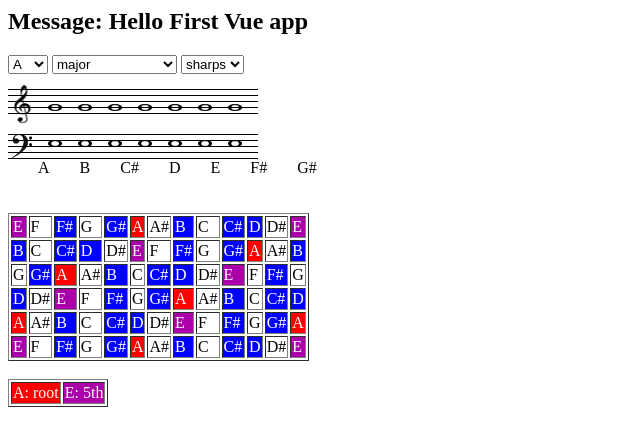
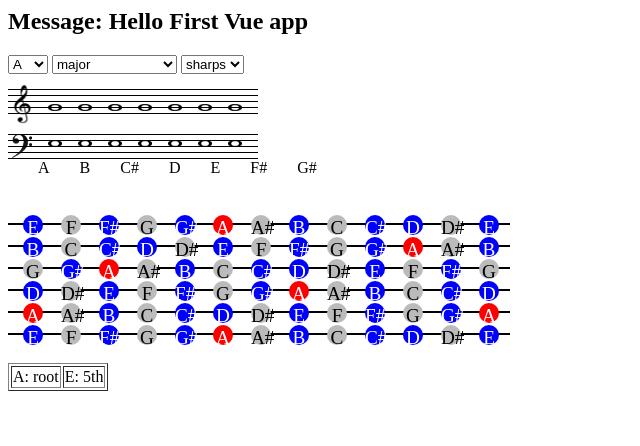
Before and after one commit to dsdardik/MusicalScales, a plain HTML site: page index.html in a window 1280 px wide. Shown: the whole page, without its empty margins (0-640 px from the left). Drawn offline with nearby package versions, Linux system fonts and the light colour scheme.

Commit message:
moving vue.js code to new app.js file. Updating visuals of fretboard to have lines instead of a simple table

```diff
--- /dev/null
+++ b/app.js
@@ -0,0 +1,140 @@
+var scaleFactory = new ScaleFactory();
+	var vue  = new Vue({
+		el: '#app',
+		data: {
+			message: 'First Vue app',
+			htmlContent: '<p>Scale:</p><select><option value="">Select</option></select>',
+			letterList: scaleFactory.letters.sharps,
+			scaleList: Object.keys(scaleFactory.scale),
+			keySignatureList: Object.keys(scaleFactory.letters)
+		},
+		methods: {
+			titleMessage : function(){
+				return "Hello " + this.message;
+			}
+		},
+		components: {
+			'dropdown' : {
+				props: ['value'],
+				template:  `<div>
+								<p>Scale:</p>
+								<select>
+									<option value="">Select</option>
+									<option :value="value">{{value}}</option>
+								</select>
+							</div>`
+			},
+			'my-comp' : {
+				data: function(){
+					return {
+						count: 0
+					}
+				},
+				template: `<button v-on:click="count++">You clicked me {{ count }} times.</button>`
+			}
+		}
+	});
+
+
+	$(function(){
+		setScale();
+		$("#letter").on('change', setScale);
+		$("#scaleType").on('change', setScale);
+		$("#keySignature").on('change', setScale);
+	});
+
+
+	function setScale(){
+			var letter = $("#letter").val();
+			var scaleTypeVal = $("#scaleType").val();
+			var keySignatureVal = $("#keySignature").val();
+			console.log(letter + " " + scaleTypeVal + ", " + keySignatureVal);
+			var scale = scaleFactory.generateScale(letter, scaleTypeVal, keySignatureVal);
+
+			var leftLength = 10;
+			$("#staffScale").html("");
+			$("#staff .note").remove();
+			for(var i=0; i< scale.scale.length; i++){
+				var trebleNote = $("<img>",{
+								class: "note",
+								src: "images/WholeNote.png"
+							});
+				leftLength += 30;
+				trebleNote.css("padding-top","20");
+				trebleNote.css("padding-left",leftLength+"px");
+				$("#trebleClef").prepend(trebleNote);
+				var bassNote = trebleNote.clone();
+				bassNote.css("padding-top","11");
+				//bassNote.css("padding-left",leftLength+"px");
+				$("#bassClef").prepend(bassNote);
+				var note = $("<span>"+scale.scale[i]+"</span>");
+				note.css("padding-left","30px");
+				$("#staffScale").append(note);
+			}
+
+			var guitar = scaleFactory.generateFretboard(scale, 'standard');
+			var board = guitar.board;
+
+			var html = "<br /><br />";
+			html += "<table border='1'>";
+			for(var i = board.length - 1; i >= 0 ; i--){
+				html += "<tr>";
+				str = board[i];
+				for(var j = 0; j < str.length; j++){
+					var note = str[j];
+					var attr = "";
+					if(scale.hasNote(note.name)){
+						attr = "class='inScale " + note.scaleDegree + "'"; // add attr's too note class
+					}
+					html += "<td "+attr+">"+note+"</td>";
+				}
+				html += "</tr>";
+			}
+			html += "</table>";
+
+			html = "<br /><br />";
+			html += "<div class=''>";
+			for(var i = board.length - 1; i >= 0 ; i--){
+				html += "<div class='guitarString "+guitar.tune[i]+"'>";
+				html += "<div class='guitarStringLine'></div>";
+				str = board[i];
+				for(var j = 0; j < str.length; j++){
+					var note = str[j];
+					var attr = "";
+					var classes = "guitarNote";
+					if(scale.hasNote(note.name)){
+						attr = "class='inScale " + note.scaleDegree + "'"; // add attr's too note class
+						classes += " inScale " +note.scaleDegree;
+					}
+					var noteDiv = $('<div>', {
+										class: classes
+									});
+					attr = "class='"+ classes +"'";
+					html += "<div "+attr+"><div class='note'>"+note+"</div></div>";
+					//html += noteDiv.html();
+				}
+				html += "</div>";
+			}
+			html += "</div>";
+			$("#guitar").html(html);
+
+			var note;
+			var scaleDegrees = ['root', '5th'] // maybe change back to index
+			var html = "<br /><div><table border='1'><tr>";
+			for(var i = 0; i < scaleDegrees.length; i++){
+				note = scale.getNoteByDegree(scaleDegrees[i]);
+				//console.log(scale.scale); // I don't like these names
+				attr = "class='inScale " + note.scaleDegree + "'"; // add attr's too note class
+				html += "<td "+attr+">"+note+": "+note.scaleDegree+"</td>";
+			}
+			html += "</tr></table></div>";
+			$("#legend").html(html);
+
+			/*
+			$(".inScale span").css('color','white');
+			$(".inScale span").css('background-color','blue');
+			$(".5th span").css('background-color','#aa00aa');
+			$(".root span").css('background-color','red');
+			*/
+
+		}
--- a/index.html
+++ b/index.html
@@ -55,123 +55,6 @@
 				integrity="sha256-3edrmyuQ0w65f8gfBsqowzjJe2iM6n0nKciPUp8y+7E="
 				crossorigin="anonymous">
 		</script>
-		<script type="text/javascript">
-
-			var scaleFactory = new ScaleFactory();
-			var vue  = new Vue({
-				el: '#app',
-				data: {
-					message: 'First Vue app',
-					htmlContent: '<p>Scale:</p><select><option value="">Select</option></select>',
-					letterList: scaleFactory.letters.sharps,
-					scaleList: Object.keys(scaleFactory.scale),
-					keySignatureList: Object.keys(scaleFactory.letters)
-				},
-				methods: {
-					titleMessage : function(){
-						return "Hello " + this.message;
-					}
-				},
-				components: {
-					'dropdown' : {
-						props: ['value'],
-						template:  `<div>
-										<p>Scale:</p>
-										<select>
-											<option value="">Select</option>
-											<option :value="value">{{value}}</option>
-										</select>
-									</div>`
-					},
-					'my-comp' : {
-						data: function(){
-							return {
-								count: 0
-							}
-						},
-						template: `<button v-on:click="count++">You clicked me {{ count }} times.</button>`
-					}
-				}
-			});
-
-
-			$(function(){
-				setScale();
-				$("#letter").on('change', setScale);
-				$("#scaleType").on('change', setScale);
-				$("#keySignature").on('change', setScale);
-			});
-
-
-			function setScale(){
-					var letter = $("#letter").val();
-					var scaleTypeVal = $("#scaleType").val();
-					var keySignatureVal = $("#keySignature").val();
-					console.log(letter + " " + scaleTypeVal + ", " + keySignatureVal);
-					var scale = scaleFactory.generateScale(letter, scaleTypeVal, keySignatureVal);
-
-					var leftLength = 10;
-					$("#staffScale").html("");
-					$("#staff .note").remove();
-					for(var i=0; i< scale.scale.length; i++){
-						var trebleNote = $("<img>",{
-										class: "note",
-										src: "images/WholeNote.png"
-									});
-						leftLength += 30;
-						trebleNote.css("padding-top","20");
-						trebleNote.css("padding-left",leftLength+"px");
-						$("#trebleClef").prepend(trebleNote);
-						var bassNote = trebleNote.clone();
-						bassNote.css("padding-top","11");
-						//bassNote.css("padding-left",leftLength+"px");
-						$("#bassClef").prepend(bassNote);
-						var note = $("<span>"+scale.scale[i]+"</span>");
-						note.css("padding-left","30px");
-						$("#staffScale").append(note);
-					}
-
-					var guitar = scaleFactory.generateFretboard(scale, 'standard');
-					var board = guitar.board;
-
-					var html = "<br /><br />";
-					html += "<table border='1'>";
-					for(var i = board.length - 1; i >= 0 ; i--){
-						html += "<tr>";
-						str = board[i];
-						for(var j = 0; j < str.length; j++){
-							var note = str[j];
-							var attr = "";
-							if(scale.hasNote(note.name)){
-								attr = "class='inScale " + note.scaleDegree + "'"; // add attr's too note class
-							}
-							html += "<td "+attr+">"+note+"</td>";
-						}
-						html += "</tr>";
-					}
-					html += "</table>";
-					$("#guitar").html(html);
-
-					var note;
-					var scaleDegrees = ['root', '5th'] // maybe change back to index
-					var html = "<br /><div><table border='1'><tr>";
-					for(var i = 0; i < scaleDegrees.length; i++){
-						note = scale.getNoteByDegree(scaleDegrees[i]);
-						//console.log(scale.scale); // I don't like these names
-						attr = "class='inScale " + note.scaleDegree + "'"; // add attr's too note class
-						html += "<td "+attr+">"+note+": "+note.scaleDegree+"</td>";
-					}
-					html += "</tr></table></div>";
-					$("#legend").html(html);
-
-					$(".inScale").css('color','white');
-					$(".inScale").css('background-color','blue');
-					$(".5th").css('background-color','#aa00aa');
-					$(".root").css('background-color','red');
-				}
-
-
-
-		</script>
+		<script type="text/javascript" src="app.js"></script>
 	</body>
 </html>
--- a/scales.js
+++ b/scales.js
@@ -169,7 +169,7 @@ class ScaleFactory { // Ex: var ScaleFactory = new ScaleFactory; ScaleFactory.ge
 		for(var i = 0; i < tune.length; i++){
 			board[i] = scaleFactory.generateString(tune[i], scale);
 		}
-		return new Guitar(scale, this.tuning[tune], board);
+		return new Guitar(scale, tune, board);
 	}
 
 }
--- a/styles.css
+++ b/styles.css
@@ -34,3 +34,50 @@
 	width: 14px;
 	height: 7px;
 }
+
+.guitarString {
+	height: 22px;
+	width: 500px;
+}
+
+.guitarStringLine {
+	width: 100%;
+	height: 0px;
+	border: .3px solid black;
+	position: relative;
+    top: 10px;
+}
+
+.guitarNote {
+	width: 23px;
+	margin-left: 15px;
+	float: left;
+	z-index: 50;
+	position: relative;
+}
+
+.guitarNote .note {
+	background-color: #bbbbbb;
+    border-radius: 11px;
+}
+
+.inScale .note {
+	color: white;
+	background-color: blue;
+}
+
+.5th .note {
+	background-color: #aa00aa !important;
+}
+
+.root .note {
+	background-color: red !important;
+}
+
+.note {
+	width: 20px;
+    height: 18px;
+	padding-top: 2px;
+    font-size: 1.5vmax;
+    text-align: center;
+}
```
